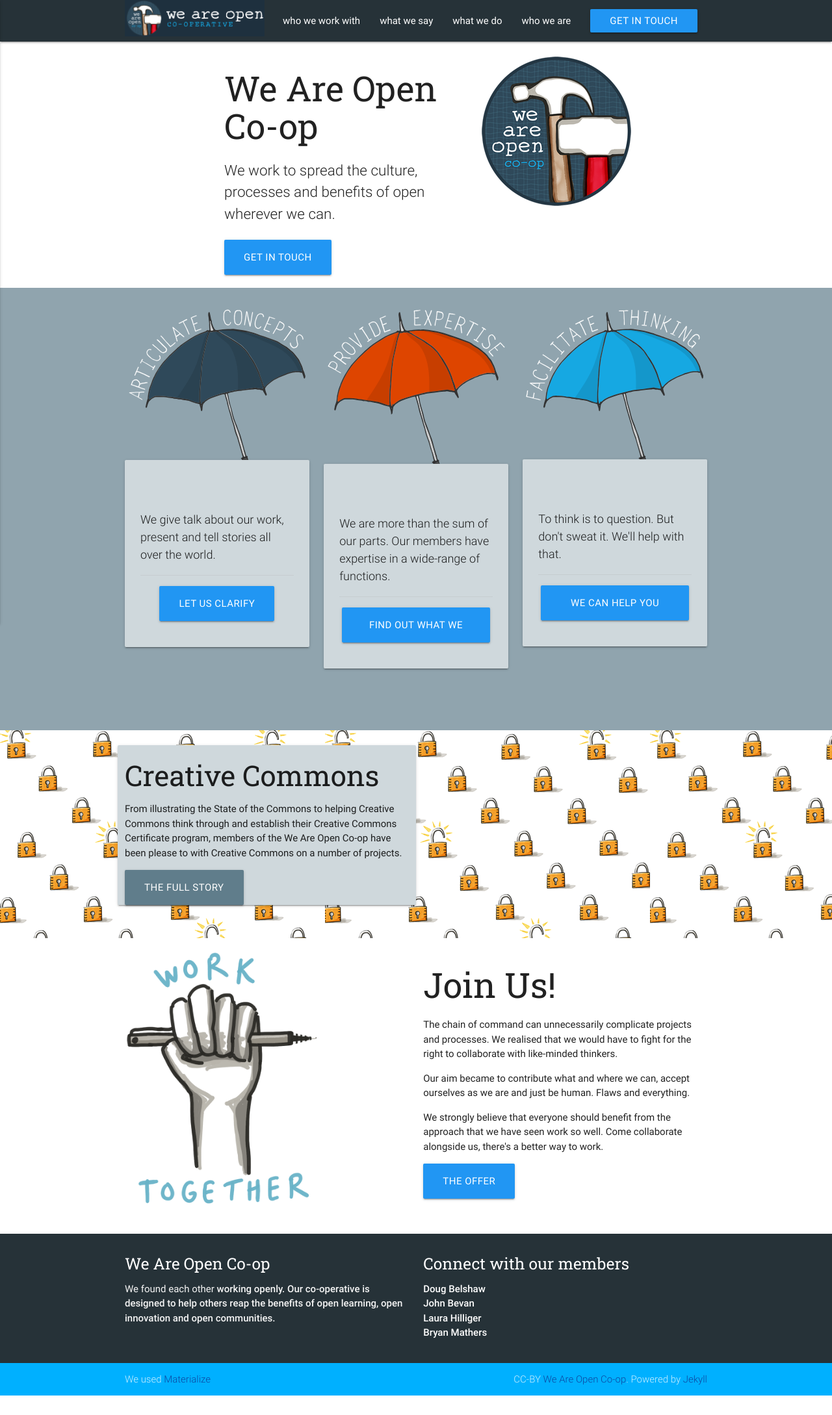
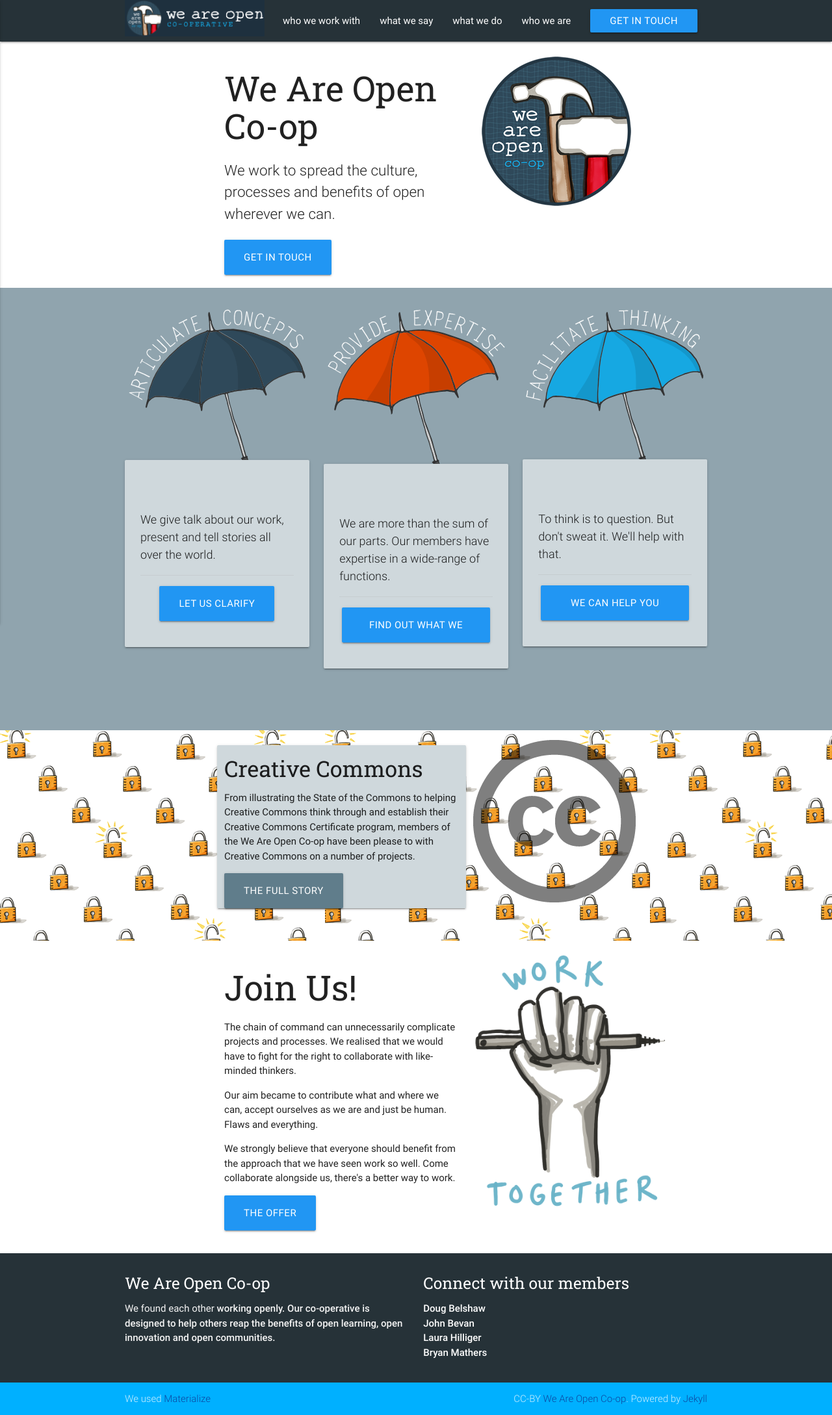
Before and after one commit to weareopen/staging, a Jekyll site: the page built from index.md, in a window 1280 px wide. Shown: the whole page at 65% size. Built offline with Jekyll 4.4.1, drawn with Linux system fonts in a browser that asks for light colours; before the commit the page ends 2148 px from its top, so only the background shows below that.

Commit message:
tinkering on the homepage

```diff
--- a/_layouts/home.html
+++ b/_layouts/home.html
@@ -68,14 +68,17 @@ layout: default
 
     <div class="section amber lighten-5 locks">
         <div class="container">
-            <div class="row">
-	            <div class="col s12 m6 l6 card blue-grey lighten-4">
-		            <h3>Creative Commons</h3>
-		            <p>From illustrating the State of the Commons to helping Creative Commons think through and establish their Creative Commons Certificate program, members of the We Are Open Co-op have been please to with Creative Commons on a number of projects.</p>
-		            <a href="{{ "/" | relative_url }}clients" class="btn-large waves-effect waves-light blue-grey">the full story</a>
-
-	            </div>
-	            <div class="col s7"></div>
+	        <div class="row">
+                <div class="col s12 m7 l5 right">
+                  <img src="{{ "/" | relative_url }}assets/images/clients/cc-logo-home.png" class="center-align"/>
+                </div>
+                <div class="col s12 m5 l5 offset-l2 card blue-grey lighten-4">
+                  <h4>Creative Commons</h4>
+                  <p>
+                      From illustrating the State of the Commons to helping Creative Commons think through and establish their Creative Commons Certificate program, members of the We Are Open Co-op have been please to with Creative Commons on a number of projects.
+                  </p>
+                  <a href="{{ "/" | relative_url }}clients" id="download-button" class="btn-large waves-effect waves-light blue-grey">the full story</a>
+                </div>
             </div>
         </div>
     </div>
@@ -83,10 +86,10 @@ layout: default
      <div class="section white">
         <div class="container">
             <div class="row">
-	            <div class="col s12 m6 l6">
+	            <div class="col s12 m6 l5 right">
 		            <img src="{{ "/" | relative_url }}assets/images/work-together.png" alt="work-together" width="300" />
 	            </div>
-	            <div class="col s12 m6 l6">
+	            <div class="col s12 m6 l5 offset-l2">
 		            <h2>Join Us!</h2>
 		            <p>The chain of command can unnecessarily complicate projects and processes. We realised that we would have to fight for the right to collaborate with like-minded thinkers.</p>
 		            <p>Our aim became to contribute what and where we can, accept ourselves as we are and just be human. Flaws and everything.</p>
```
Also changed, not shown: assets/images/clients/cc-logo-home.png (added).
